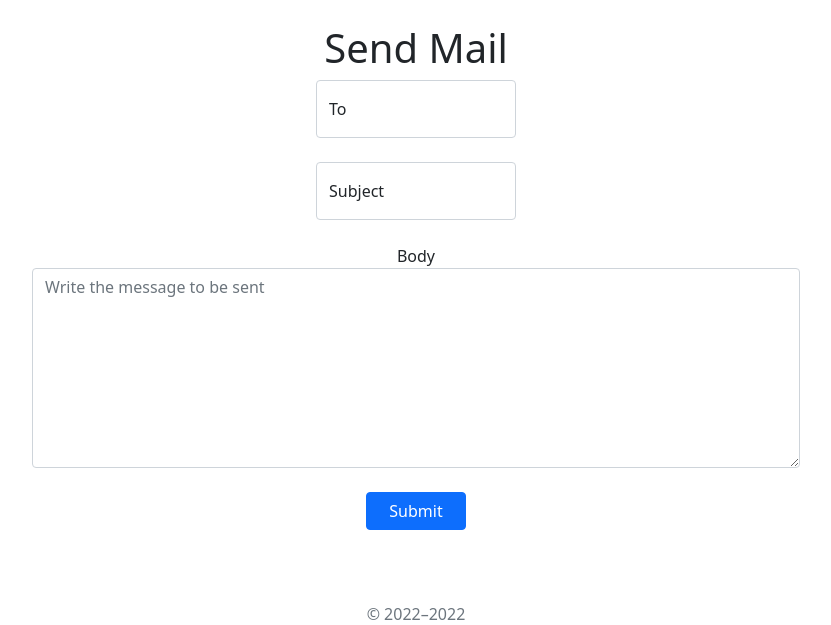
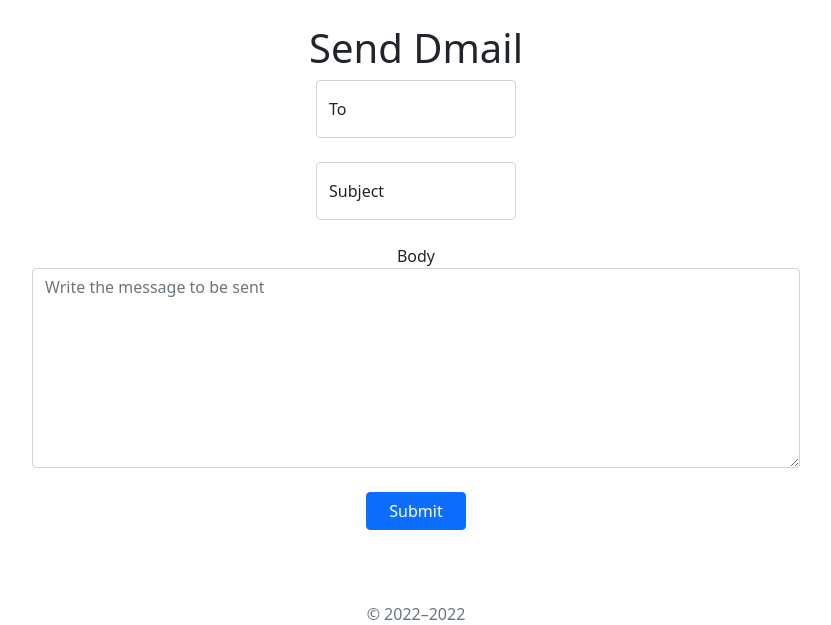
Before and after one commit to Ayush-Baranwal-X/ayush_mail, a Django app: page /sendmail/ in a window 1280 px wide. Shown: the part 56-681 px from the top of the page, without its empty margins (224-1055 px from the left). Run offline with Django 4.2, Linux system fonts and the light colour scheme; the visitor is signed in with stand-in values (Sample User, id 1); data comes from the database, SQL or seed files in the repository.

Commit message:
fixed a heading

```diff
--- a/templates/sendmail.html
+++ b/templates/sendmail.html
@@ -29,7 +29,7 @@
     {% csrf_token %}
     <br>
     <center>
-        <h1>Send Mail</h1>
+        <h1>Send Dmail</h1>
     </center>
     <div class="form-floating m4">
         <input class="form-control" name="touser" list="datalistOptions" id="floatingInput" placeholder="Type to search...">
```
